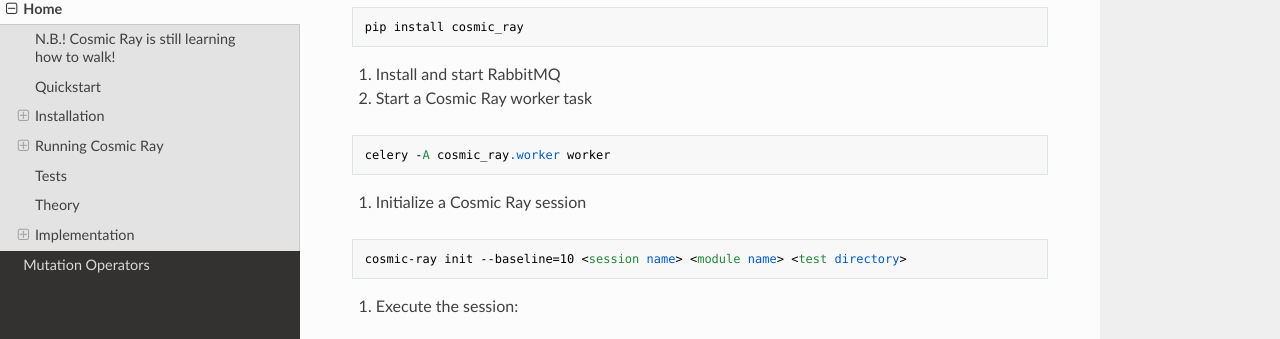
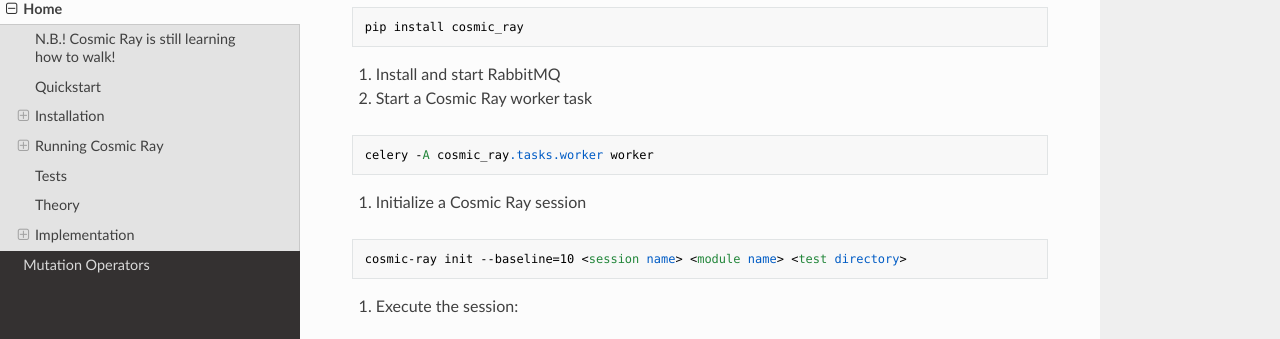
Before and after one commit to sixty-north/cosmic-ray, an MkDocs documentation site: the page built from docs/index.md, in a window 1280 px wide and 1400 px high, scrolled down 537 px. Shown: the part 112-451 px from the top of the window. Built offline with MkDocs 1.6.1, drawn with Linux system fonts in a browser that asks for light colours; nearby versions of some CDN libraries; old or Windows-style settings are respelled for this version of MkDocs.

Commit message:
Updated docs to reflect recent module changes.

````diff
--- a/docs/index.md
+++ b/docs/index.md
@@ -33,7 +33,7 @@
 3. Start a Cosmic Ray worker task
 
 ```
-celery -A cosmic_ray.worker worker
+celery -A cosmic_ray.tasks.worker worker
 ```
 
 4. Initialize a Cosmic Ray session
@@ -103,7 +103,7 @@
 Start worker processes like this:
 
 ```
-celery -A cosmic_ray.worker worker
+celery -A cosmic_ray.tasks.worker worker
 ```
 
 You should do this, of course, from the virtual environment into which you've
````
Also changed, not shown: README.md (+1 -1 lines).
